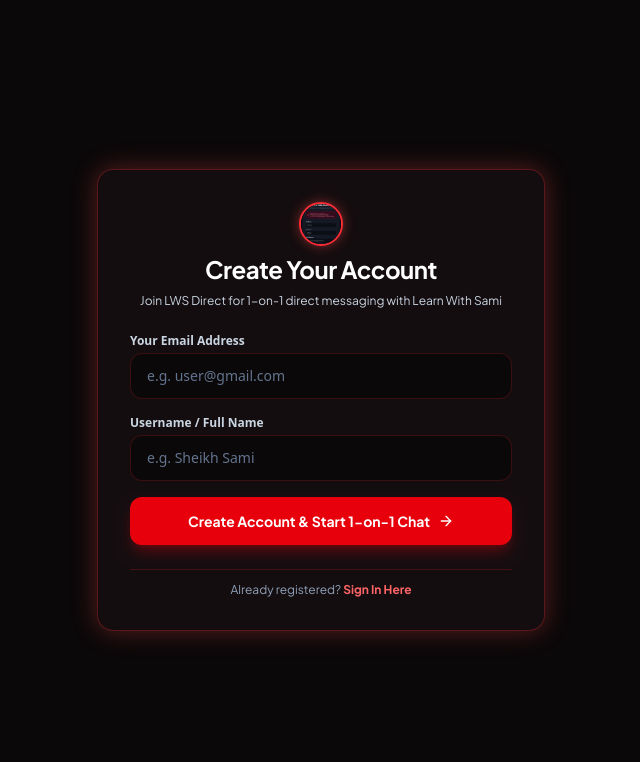
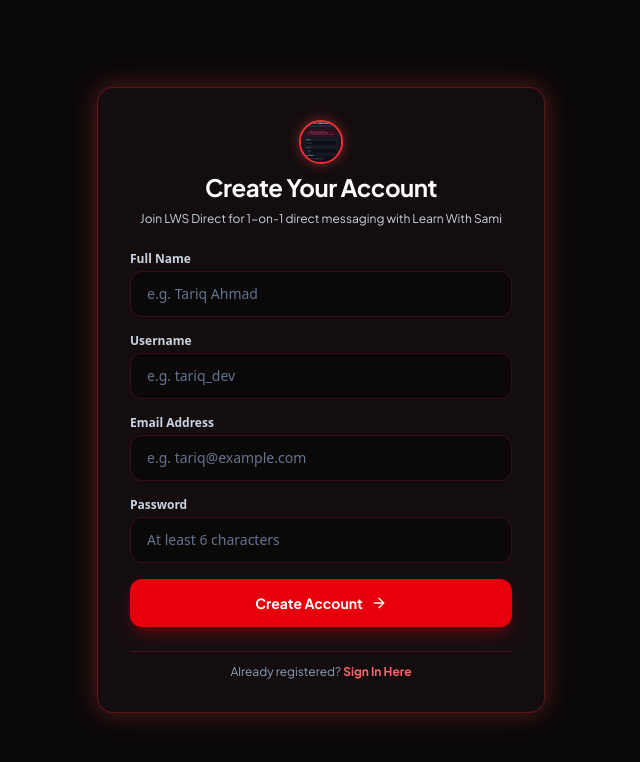
Before and after one commit to abcd-90/Lws-Connect, a React (Vite) app: page /register in a window 1280 px wide. Shown: the top 762 px of the page, without its empty margins (319-959 px from the left). Built offline with nearby package versions, Linux system fonts and the light colour scheme; no server answers.

Commit message:
feat: standard email, username, full name and password registration flow with bcrypt hashing

```diff
--- a/lws_data.json
+++ b/lws_data.json
@@ -10,7 +10,7 @@
       "status": "active",
       "bio": "Official Learn With Sami creator account.",
       "created_at": "2026-10-03T14:15:20.871Z",
-      "last_active_at": "2026-10-03T15:46:10.365Z"
+      "last_active_at": "2026-10-03T15:50:50.207Z"
     },
     {
       "id": "usr-student-demo",
@@ -192,6 +192,19 @@
       "bio": null,
       "created_at": "2026-10-03T15:46:10.535Z",
       "last_active_at": "2026-10-03T15:46:10.535Z"
+    },
+    {
+      "id": "usr_1791042650228_7af99dd2",
+      "email": "testuser_1791042650223@example.com",
+      "password_hash": "$2b$10$j9C4NMQtD6UZ5Wx53.GoKOl3Q/eLbSqbqOCNpXG1cee3.Q.9n.a8G",
+      "full_name": "Test Community Member",
+      "username": "testuser_1791042650223",
+      "avatar_url": null,
+      "role": "user",
+      "status": "active",
+      "bio": null,
+      "created_at": "2026-10-03T15:50:50.338Z",
+      "last_active_at": "2026-10-03T15:50:50.338Z"
     }
   ],
   "conversations": [
@@ -320,6 +333,15 @@
       "assigned_to": "usr-sami-admin",
       "created_at": "2026-10-03T15:46:10.538Z",
       "updated_at": "2026-10-03T15:46:10.581Z"
+    },
+    {
+      "id": "conv_1791042650341_0c4759e3",
+      "user_id": "usr_1791042650228_7af99dd2",
+      "status": "usr-sami-admin",
+      "priority": "normal",
+      "assigned_to": "usr-sami-admin",
+      "created_at": "2026-10-03T15:50:50.341Z",
+      "updated_at": "2026-10-03T15:50:50.394Z"
     }
   ],
   "messages": [
@@ -691,6 +713,33 @@
       "message_type": "text",
       "status": "sent",
       "created_at": "2026-10-03T15:46:10.581Z"
+    },
+    {
+      "id": "msg_1791042650344_26afbc9d",
+      "conversation_id": "conv_1791042650341_0c4759e3",
+      "sender_id": "usr-sami-admin",
+      "body": "Assalamu Alaikum Test Community Member! Welcome to LWS Direct. You have a direct 1-on-1 channel with Learn With Sami. Feel free to ask any question or leave feedback.",
+      "message_type": "text",
+      "status": "sent",
+      "created_at": "2026-10-03T15:50:50.344Z"
+    },
+    {
+      "id": "msg_1791042650374_2f80abd6",
+      "conversation_id": "conv_1791042650341_0c4759e3",
+      "sender_id": "usr_1791042650228_7af99dd2",
+      "body": "Hello Sami! Testing message functionality.",
+      "message_type": "text",
+      "status": "sent",
+      "created_at": "2026-10-03T15:50:50.375Z"
+    },
+    {
+      "id": "msg_1791042650393_30a732e2",
+      "conversation_id": "conv_1791042650341_0c4759e3",
+      "sender_id": "usr-sami-admin",
+      "body": "Wa Alaikum Assalam! Admin response verified.",
+      "message_type": "text",
+      "status": "sent",
+      "created_at": "2026-10-03T15:50:50.394Z"
     }
   ],
   "message_attachments": [],
@@ -991,6 +1040,24 @@
       "type": "/app/messages",
       "is_read": 0,
       "created_at": "2026-10-03T15:46:10.587Z"
+    },
+    {
+      "id": "notif_1791042650380_9ac8b0cc",
+      "user_id": "usr-sami-admin",
+      "title": "New message from Test Community Member",
+      "body": "Hello Sami! Testing message functionality.",
+      "type": "/admin/conversations",
+      "is_read": 0,
+      "created_at": "2026-10-03T15:50:50.380Z"
+    },
+    {
+      "id": "notif_1791042650401_66ad0417",
+      "user_id": "usr_1791042650228_7af99dd2",
+      "title": "Reply from Sami",
+      "body": "Wa Alaikum Assalam! Admin response verified.",
+      "type": "/app/messages",
+      "is_read": 0,
+      "created_at": "2026-10-03T15:50:50.401Z"
     }
   ],
   "blocked_users": [],
@@ -1385,6 +1452,36 @@
       "metadata": "{\"version\":1}",
       "ip_address": "127.0.0.1",
       "created_at": "2026-10-03T15:46:10.610Z"
+    },
+    {
+      "id": "audit_1791042650209_943c82f2",
+      "actor_id": "usr-sami-admin",
+      "action": "USER_LOGIN",
+      "target_type": "user",
+      "target_id": "usr-sami-admin",
+      "metadata": "{\"role\":\"super_admin\"}",
+      "ip_address": "127.0.0.1",
+      "created_at": "2026-10-03T15:50:50.212Z"
+    },
+    {
+      "id": "audit_1791042650346_7ff640fb",
+      "actor_id": "usr_1791042650228_7af99dd2",
+      "action": "USER_REGISTERED",
+      "target_type": "user",
+      "target_id": "usr_1791042650228_7af99dd2",
+      "metadata": "{\"email\":\"testuser_1791042650223@example.com\",\"username\":\"testuser_1791042650223\"}",
+      "ip_address": "127.0.0.1",
+      "created_at": "2026-10-03T15:50:50.346Z"
+    },
+    {
+      "id": "audit_1791042650427_dd77084b",
+      "actor_id": "usr-sami-admin",
+      "action": "THEME_PUBLISHED",
+      "target_type": "theme",
+      "target_id": "theme_v1_1791042650421",
+      "metadata": "{\"version\":1}",
+      "ip_address": "127.0.0.1",
+      "created_at": "2026-10-03T15:50:50.427Z"
     }
   ],
   "brand_settings": [
@@ -1407,7 +1504,7 @@
       "hero_subheadline": "Skip cluttered social DMs and public forums. LWS Direct provides a secure 1-on-1 workspace to ask questions, review code, and connect directly with Sami — without publicly exposing personal numbers.",
       "hero_cta_text": "Start a Conversation",
       "footer_text": "© 2026 Learn With Sami. All rights reserved.",
-      "updated_at": "2026-10-03T15:46:10.607Z"
+      "updated_at": "2026-10-03T15:50:50.424Z"
     }
   ],
   "theme_versions": [
@@ -1498,9 +1595,16 @@
     {
       "id": "theme_v1_1791042370604",
       "version_num": 1,
+      "status": "archived",
+      "config_json": "usr-sami-admin",
+      "created_at": "2026-10-03T15:46:10.604Z"
+    },
+    {
+      "id": "theme_v1_1791042650421",
+      "version_num": 1,
       "status": "{\"brand_name\":\"LWS Direct Custom\",\"tagline\":\"Direct Creator Channel\",\"primary_color\":\"#1E293B\",\"secondary_color\":\"#0284C7\",\"accent_color\":\"#10B981\",\"bg_color\":\"#0B0F19\",\"surface_color\":\"#161F32\",\"text_color\":\"#F8FAFC\",\"font_family\":\"Plus Jakarta Sans, sans-serif\",\"button_radius\":\"10px\",\"card_radius\":\"16px\",\"hero_headline\":\"Connect Directly with Learn With Sami\",\"hero_subheadline\":\"Private 1-on-1 creator platform.\",\"hero_cta_text\":\"Start Messaging Now\",\"footer_text\":\"© 2026 Learn With Sami.\"}",
       "config_json": "usr-sami-admin",
-      "created_at": "2026-10-03T15:46:10.604Z"
+      "created_at": "2026-10-03T15:50:50.421Z"
     }
   ],
   "faq_items": [
--- a/src/pages/RegisterPage.jsx
+++ b/src/pages/RegisterPage.jsx
@@ -10,17 +10,26 @@
   const [fullName, setFullName] = useState('');
   const [username, setUsername] = useState('');
   const [email, setEmail] = useState('');
+  const [password, setPassword] = useState('');
   const [error, setError] = useState(null);
   const [submitting, setSubmitting] = useState(false);
 
   const handleSubmit = async (e) => {
     e.preventDefault();
-    if (!email || !username) return;
+    if (!fullName || !username || !email || !password) {
+      setError('Please fill in all fields (Full Name, Username, Email, Password).');
+      return;
+    }
+
+    if (password.length < 6) {
+      setError('Password must be at least 6 characters long.');
+      return;
+    }
 
     setSubmitting(true);
     setError(null);
     try {
-      await register(fullName || username, username, email, 'lws12345');
+      await register(fullName.trim(), username.trim(), email.trim(), password);
       navigate('/app/messages');
     } catch (err) {
       setError(err.message || 'Registration failed');
@@ -49,28 +58,49 @@
 
         <form onSubmit={handleSubmit} className="space-y-4">
           <div className="space-y-1 font-sans">
-            <label className="block text-xs font-semibold text-slate-300">Your Email Address</label>
+            <label className="block text-xs font-semibold text-slate-300">Full Name</label>
+            <input
+              type="text"
+              required
+              value={fullName}
+              onChange={(e) => setFullName(e.target.value)}
+              placeholder="e.g. Tariq Ahmad"
+              className="w-full bg-[#0B0809] border border-red-500/20 rounded-xl px-4 py-3 text-xs sm:text-sm text-slate-100 placeholder-slate-500 focus:outline-none focus:border-red-500 focus:ring-1 focus:ring-red-500 transition-all"
+            />
+          </div>
+
+          <div className="space-y-1 font-sans">
+            <label className="block text-xs font-semibold text-slate-300">Username</label>
+            <input
+              type="text"
+              required
+              value={username}
+              onChange={(e) => setUsername(e.target.value)}
+              placeholder="e.g. tariq_dev"
+              className="w-full bg-[#0B0809] border border-red-500/20 rounded-xl px-4 py-3 text-xs sm:text-sm text-slate-100 placeholder-slate-500 focus:outline-none focus:border-red-500 focus:ring-1 focus:ring-red-500 transition-all"
+            />
+          </div>
+
+          <div className="space-y-1 font-sans">
+            <label className="block text-xs font-semibold text-slate-300">Email Address</label>
             <input
               type="email"
               required
               value={email}
               onChange={(e) => setEmail(e.target.value)}
-              placeholder="e.g. user@gmail.com"
+              placeholder="e.g. tariq@example.com"
               className="w-full bg-[#0B0809] border border-red-500/20 rounded-xl px-4 py-3 text-xs sm:text-sm text-slate-100 placeholder-slate-500 focus:outline-none focus:border-red-500 focus:ring-1 focus:ring-red-500 transition-all"
             />
           </div>
 
           <div className="space-y-1 font-sans">
-            <label className="block text-xs font-semibold text-slate-300">Username / Full Name</label>
+            <label className="block text-xs font-semibold text-slate-300">Password</label>
             <input
-              type="text"
+              type="password"
               required
-              value={username}
-              onChange={(e) => {
-                setUsername(e.target.value);
-                setFullName(e.target.value);
-              }}
-              placeholder="e.g. Sheikh Sami"
+              value={password}
+              onChange={(e) => setPassword(e.target.value)}
+              placeholder="At least 6 characters"
               className="w-full bg-[#0B0809] border border-red-500/20 rounded-xl px-4 py-3 text-xs sm:text-sm text-slate-100 placeholder-slate-500 focus:outline-none focus:border-red-500 focus:ring-1 focus:ring-red-500 transition-all"
             />
           </div>
@@ -80,7 +110,7 @@
             disabled={submitting}
             className="w-full py-3.5 bg-red-600 hover:bg-red-500 text-white font-bold text-xs sm:text-sm rounded-xl shadow-lg shadow-red-600/30 flex items-center justify-center gap-2 transition-all disabled:opacity-50 cursor-pointer"
           >
-            {submitting ? 'Creating Account & Starting Chat...' : 'Create Account & Start 1-on-1 Chat'}
+            {submitting ? 'Creating Account...' : 'Create Account'}
             <ArrowRight className="w-4 h-4" />
           </button>
         </form>
```
Also changed, not shown: 1 other file (tests, documents, lock files or other folders).
